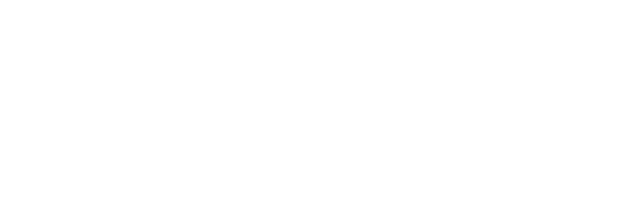
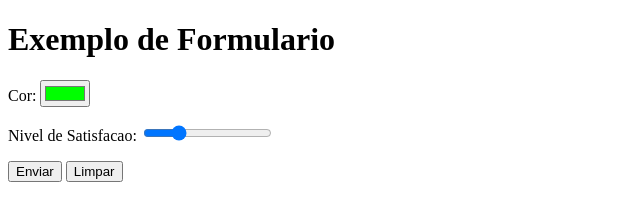
Before and after one commit to tiagoalves89/html-css, a plain HTML site: page exercicios/ex026/form006.html in a window 1280 px wide. Shown: the whole page, without its empty margins (0-640 px from the left). Drawn offline with Linux system fonts and the light colour scheme.

Commit message:
comecando form 06

```diff
--- a/exercicios/ex026/form006.html
+++ b/exercicios/ex026/form006.html
@@ -6,6 +6,20 @@
     <title>Formulario</title>
 </head>
 <body>
+    <h1>Exemplo de Formulario</h1>
+    <form action="cadastro.php" method="get" autocomplete="on"></form>
+    <p>
+        <label for="icor">Cor: </label>
+        <input type="color" name="cor" id="icor" value="#00ff00">
+    </p>
+    <p>
+        <label for="inivel">Nivel de Satisfacao: </label>
+        <input type="range" name="nivel" id="inivel" min="1" max="5" value="2">
+    </p>
 
+    <p>
+        <input type="submit" value="Enviar">
+        <input type="reset" value="Limpar">
+    </p>
 </body>
 </html>
```
